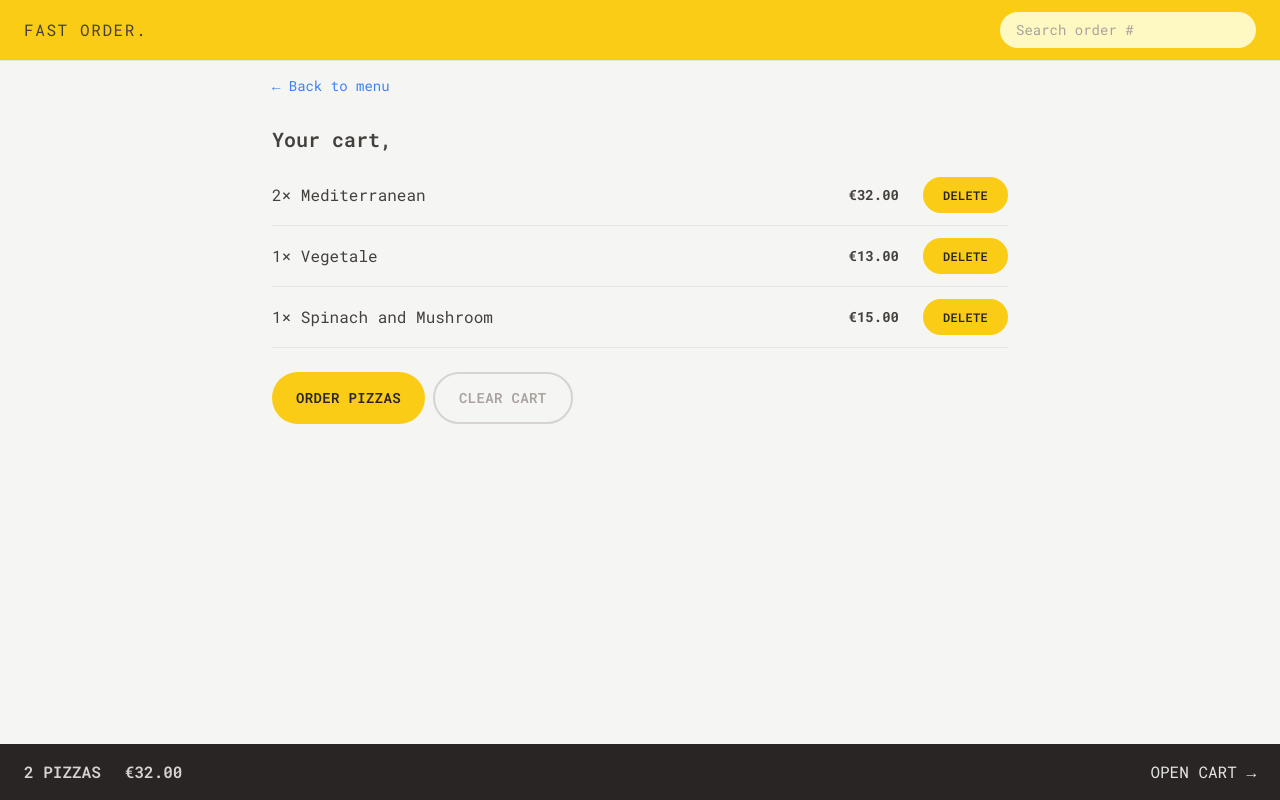
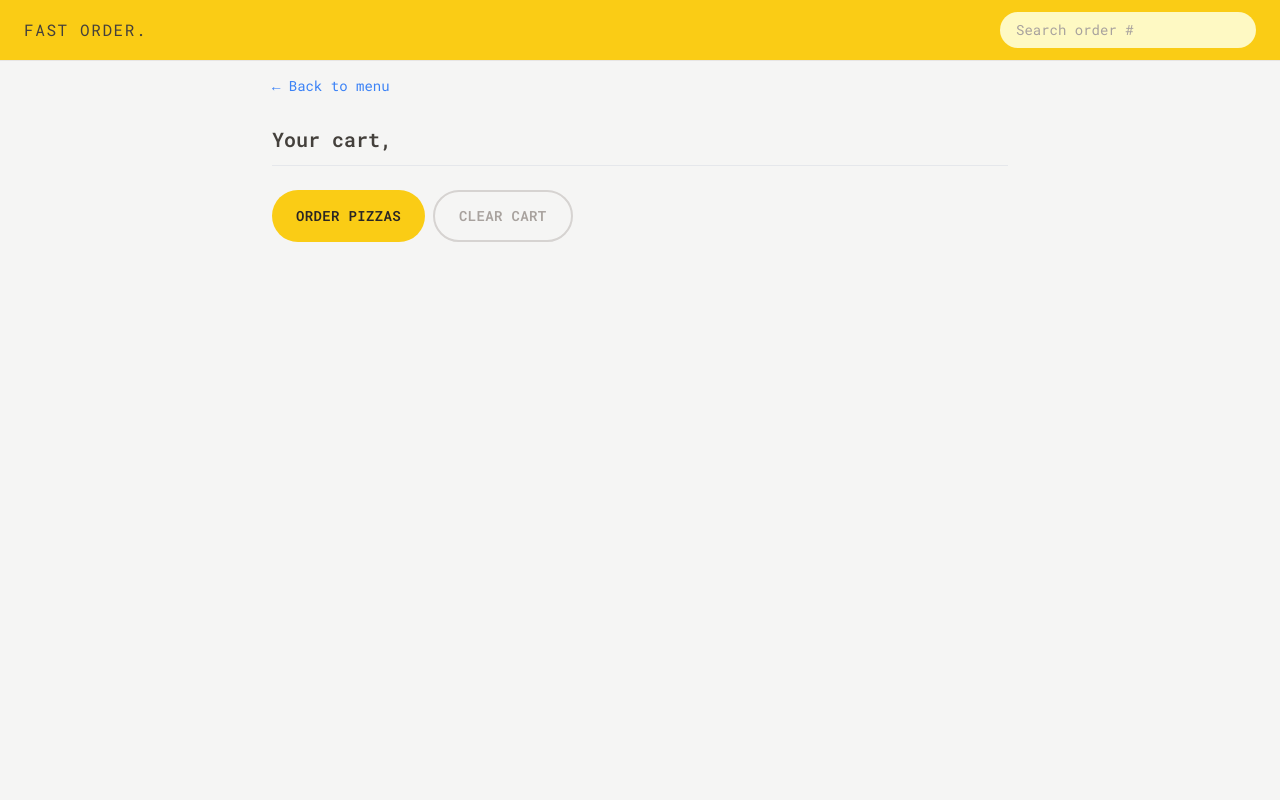
Before and after one commit to Ali-Umed/fast-order, a React (Vite) app: page /cart in a window 1280 px wide. Built offline with nearby package versions, Linux system fonts and the light colour scheme.

Commit message:
feature: replace the fake cart with cart in redux

```diff
--- a/src/features/cart/Cart.jsx
+++ b/src/features/cart/Cart.jsx
@@ -1,8 +1,8 @@
-import { Link } from 'react-router-dom';
 import LinkButton from '../../ui/LinkButton';
 import Button from '../../ui/Button';
 import CartItem from './CartItem';
 import { useSelector } from 'react-redux';
+import { getCart } from './cartSlice';
 
 const fakeCart = [
   {
@@ -30,7 +30,7 @@ const fakeCart = [
 
 function Cart() {
   const username = useSelector((state) => state.user.username);
-  const cart = fakeCart;
+  const cart = useSelector(getCart);
 
   return (
     <div className="px-4 py-3">
--- a/src/features/cart/cartSlice.js
+++ b/src/features/cart/cartSlice.js
@@ -7,13 +7,13 @@ const initialState = {
   //   numItems: 0,
 
   cart: [
-    {
-      pizzaId: 12,
-      name: 'pizzaitaly',
-      quantity: 2,
-      unitPrice: 16,
-      totalPrice: 32, //drieved state
-    },
+    // {
+    //   pizzaId: 12,
+    //   name: 'pizzaitaly',
+    //   quantity: 2,
+    //   unitPrice: 16,
+    //   totalPrice: 32, //drieved state
+    // },
   ],
 };
 
@@ -55,6 +55,8 @@ export const {
 
 export default cartSlice.reducer;
 
+export const getCart = (state) => state.cart.cart;
+
 //  in large application have performance issue but with large application we can look into the (reselect) library for optimize selectors
 export const getTotalCartQuantity = (state) =>
   state.cart.cart.reduce((sum, item) => sum + item.quantity, 0);
```
